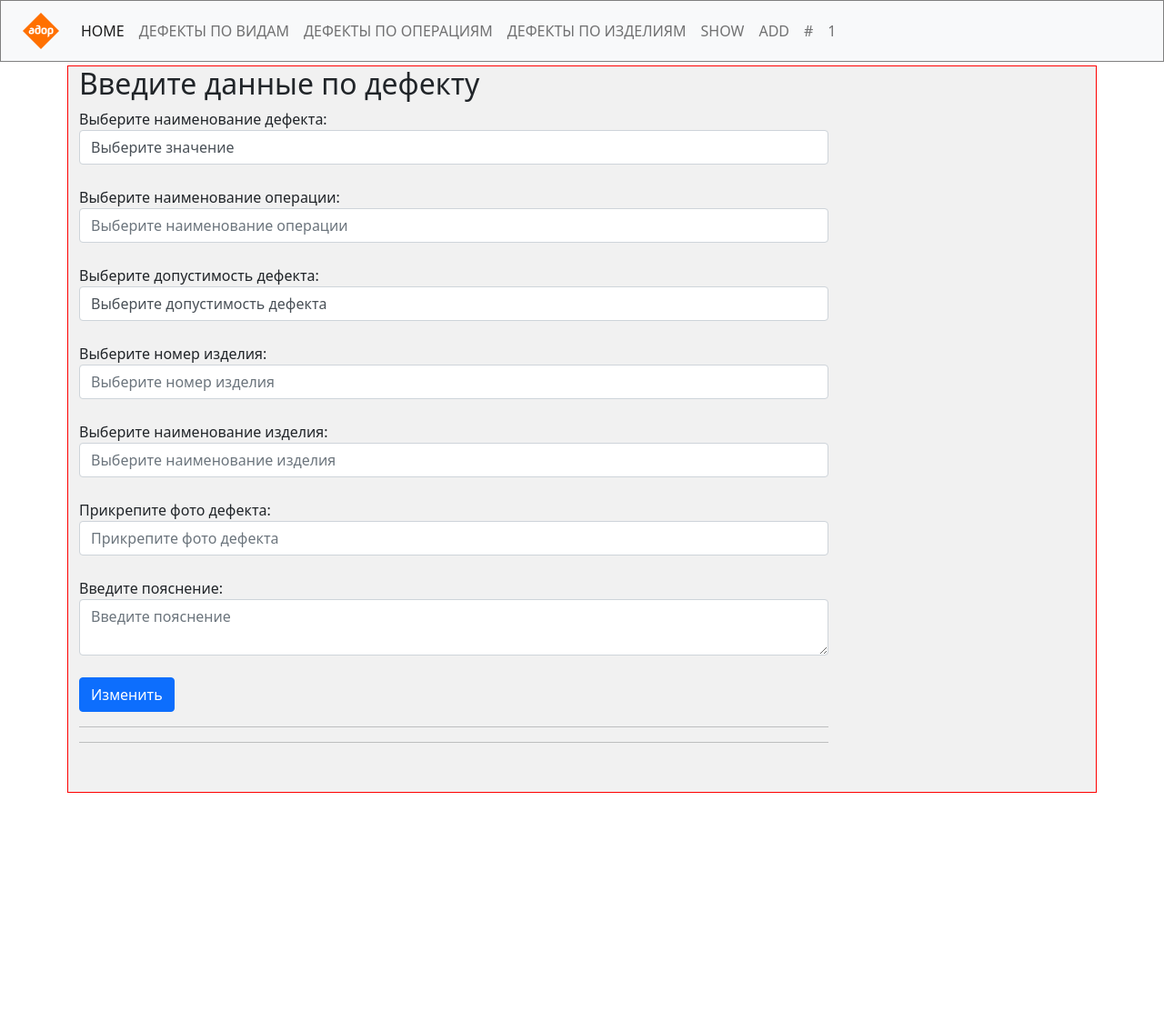
After one commit to DjonnyLem/catalog, a Flask app: page /defect in a window 1280 px wide. The commit adds this page. Shown: the top 1112 px of the page at 91% size. Run offline with Flask 2, Linux system fonts and the light colour scheme; some libraries are stand-ins or nearby versions.

Commit message:
20/04/2021 13:54

```diff
--- a/app.py
+++ b/app.py
@@ -2,6 +2,8 @@ from flask import Flask, render_template, url_for, request, redirect, flash
 from flask_sqlalchemy import SQLAlchemy
 from datetime import datetime
 from menu import menu
+
+
 
 app = Flask(__name__)
 app.config['SQLALCHEMY_DATABASE_URI'] = 'sqlite:///catalog.db'
@@ -16,7 +18,7 @@ class Catalog(db.Model):
         'defect.defect_name'))  # ,, nullable=False)
     operation = db.Column(db.Text, db.ForeignKey(
         'operation.operation_name'), nullable=False)
-    aricle = db.Column(db.Text)  # , nullable=False)
+    article = db.Column(db.Text)  # , nullable=False)
     name = db.Column(db.Text)  # ,, nullable=False)
     sort = db.Column(db.Integer)  # ,, nullable=False)
     # picture =
@@ -25,7 +27,7 @@ class Catalog(db.Model):
 
     def __repr__(self):
         return "<User %r, %r, %r, %r, %r, %r, %r>" % (self.defect, self.operation,
-                                                      self.aricle, self.name, self.sort,
+                                                      self.article, self.name, self.sort,
                                                       self.note,  self.date)
 
 
@@ -52,14 +54,13 @@ class Operation(db.Model):
 #        self.site_type = site_type
 #        self.temperature = temperature
 
-def base():
-        return render_template(menu=menu)
+
 @app.route('/')
 @app.route('/home')
 def index():
     # return  """ <h2 style='color: red;'>Hi, Djonny!</h2> """
 
-    return render_template("base1.html")
+    return render_template("base1.html", menu=menu)
 
 
 @app.route('/add', methods=['POST', 'GET'])
@@ -86,14 +87,14 @@ def add():
             q = Catalog(defect=defect_name,
                         operation=operation_name,
                         sort=defect_type,
-                        aricle=article_number,
+                        article=article_number,
                         name=article_name,
                         note=note)
 
 #            defect = Catalog(defect=defect_name)
 #            operation = Catalog(operation=operation_name)
 #            sort = Catalog(sort=defect_type)
-#            aricle = Catalog(aricle=article_number)
+#            article = Catalog(article=article_number)
 #            name = Catalog(name=article_name)
 #            note = Catalog(note1=note)
 
@@ -101,7 +102,7 @@ def add():
                 db.session.add(q)
  #               db.session.add(operation)
  #               db.session.add(sort)
-#                db.session.add(aricle)
+#                db.session.add(article)
  #               db.session.add(name)
                 db.session.commit()
                 return redirect('/add')
@@ -205,7 +206,7 @@ def defect():
 #    id = db.Column(db.Integer, primary_key=True)
 #   defect = db.Column(db.Text, nullable=False)
 #    operation = db.Column(db.Text, nullable=False)
-#    aricle = db.Column(db.Text, nullable=False)
+#    article = db.Column(db.Text, nullable=False)
 #    name =  db.Column(db.Text, nullable=False)
     #sort = db.Column(db.Integer, nullable=True)
     # picture =
--- a/templates/create-article.html
+++ b/templates/create-article.html
@@ -20,7 +20,7 @@
 	 <form method="post">
 		<input type="text" name="defect" id="defect" class="form-control" placeholder="Введите название дефекта"><br>
         <input type="text" name="operation" id="operation" class="form-control" placeholder="Введите название операции"><br>
-        <input type="text" name="aricle" id="aricle" class="form-control" placeholder="Введите № изделия"><br>
+        <input type="text" name="article" id="article" class="form-control" placeholder="Введите № изделия"><br>
         <input type="text" name="name" id="name" class="form-control" placeholder="Введите наименование изделия"><br>
 		<textarea name="note1" id="note1" class="form-control" placeholder="Введите пояснение"></textarea><br>
         <textarea name="note2" id="note2" class="form-control" placeholder="Введите дополнительное пояснение"></textarea><br>
--- /dev/null
+++ b/templates/defect.html
@@ -0,0 +1,77 @@
+{% extends 'base1.html' %}
+
+
+{% block title %}
+Add
+{% endblock %}
+
+
+{% block body %}
+
+
+    <!------------------------------------------------------------------------------->
+    <div class="container">
+        <div class="row" style="background-color: #f1f1f1; border:1px solid red; height:100vh">
+            <div class="col-md-9">
+                <div class="form-group">
+                    <h2>Введите данные по дефекту</h2>
+
+                    <form method="post" id="DjonnyLem">
+                        <input type="hidden" name="indetify" value='form1'>
+
+
+                        <label>Выберите наименование дефекта: </label>
+                        <select class="form-control" name="defect_name1" required="required"><br>
+                            <option value="">Выберите значение</option>
+                            {% for i in defect %}
+                            <option>{{ i.defect_name }}</option>
+                            {% endfor %}
+                        </select><br>
+
+                        <label>Выберите наименование операции: </label>
+                        <input type="text" name="operation_name1" id="operation_name1" class="form-control"
+                            placeholder="Выберите наименование операции"><br>
+
+                        <label>Выберите допустимость дефекта: </label>
+                        <select class="form-control" name="defect_type" required="required"><br>
+                            <option value="">Выберите допустимость дефекта</option>
+
+                            <option value="1" style="color: green;">Дефект допустим</option>
+                            <option value="0" style="color: red;">Дефект не допустим</option>
+                        </select><br>
+
+
+                        <label>Выберите номер изделия: </label>
+                        <input type="text" name="article_number" id="article_number" class="form-control"
+                            placeholder="Выберите номер изделия"><br>
+
+                        <label>Выберите наименование изделия: </label>
+                        <input type="text" name="article_name" id="article_name" class="form-control"
+                            placeholder="Выберите наименование изделия"><br>
+
+                        <label>Прикрепите фото дефекта: </label>
+                        <input type="text" name="defect_picture" id="defect_picture" class="form-control"
+                            placeholder="Прикрепите фото дефекта"><br>
+
+                        <label>Введите пояснение: </label>
+                        <textarea name="note" id="note" class="form-control"
+                            placeholder="Введите пояснение"></textarea><br>
+
+
+
+
+                        <input type="submit" class="btn btn-primary" value="Изменить">
+                        <hr>
+                        <hr>
+                    </form>
+                </div>
+
+
+
+            </div>
+        </div>
+    </div>
+
+    </div>
+
+{% endblock %}
--- a/templates/show.html
+++ b/templates/show.html
@@ -35,7 +35,7 @@ Show
       <tbody>
         {% for i in d %}
         <tr>
-          <td>{{ i.aricle }}</td>
+          <td>{{ i.article }}</td>
           <td>{{ i.name }}</td>
           <td>{{ i.defect }}</td>
           <td>{{ i.operation }}</td>
--- a/templates/show_defect.html
+++ b/templates/show_defect.html
@@ -102,7 +102,7 @@ Show_defect
                       d="M12.146.146a.5.5 0 0 1 .708 0l3 3a.5.5 0 0 1 0 .708l-10 10a.5.5 0 0 1-.168.11l-5 2a.5.5 0 0 1-.65-.65l2-5a.5.5 0 0 1 .11-.168l10-10zM11.207 2.5L13.5 4.793 14.793 3.5 12.5 1.207 11.207 2.5zm1.586 3L10.5 3.207 4 9.707V10h.5a.5.5 0 0 1 .5.5v.5h.5a.5.5 0 0 1 .5.5v.5h.293l6.5-6.5zm-9.761 5.175l-.106.106-1.528 3.821 3.821-1.528.106-.106A.5.5 0 0 1 5 12.5V12h-.5a.5.5 0 0 1-.5-.5V11h-.5a.5.5 0 0 1-.468-.325z" />
                   </svg></button></th>
 
-              <td>{{ i.aricle }}</td>
+              <td>{{ i.article }}</td>
               <td>{{ i.name }}</td>
               <td>{{ i.defect }}</td>
               <td>{{ i.operation }}</td>
```
Also changed, not shown: templates/defect_detail.html (+12 -3 lines), catalog.db.
